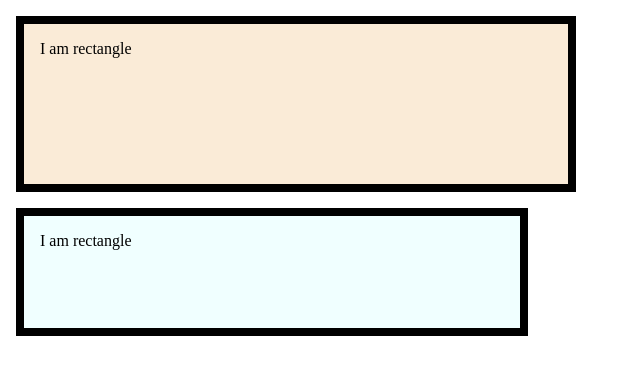
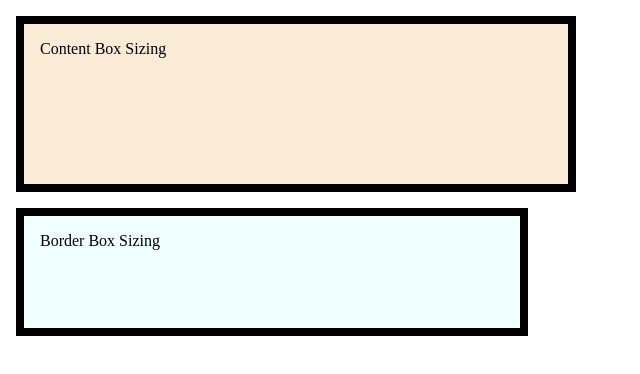
Before and after one commit to Alex666777666/Box-Model, a plain HTML site: page index.html in a window 1280 px wide. Shown: the whole page, without its empty margins (0-640 px from the left). Drawn offline with nearby package versions, Linux system fonts and the light colour scheme.

Commit message:
Update index.html

```diff
--- a/index.html
+++ b/index.html
@@ -13,6 +13,6 @@
   </head>
 </html>
 <body>
-  <div class="rectangle1 rectangle">I am rectangle</div>
-  <div class="rectangle2 rectangle">I am rectangle</div>
+  <div class="rectangle1 rectangle">Content Box Sizing</div>
+  <div class="rectangle2 rectangle">Border Box Sizing</div>
 </body>
```
